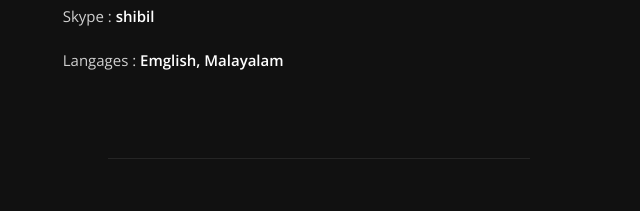
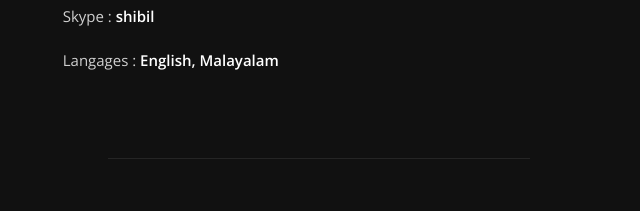
Before and after one commit to Shibil-PM/info, a plain HTML site: page about.html in a window 1280 px wide. Shown: the part 408-619 px from the top of the page, 321-961 px from the left. Drawn offline with nearby package versions, Linux system fonts and the light colour scheme.

Commit message:
Update about.html

```diff
--- a/about.html
+++ b/about.html
@@ -161,7 +161,7 @@
                             <li> <span class="title">phone :</span> <span class="value d-block d-sm-inline-block d-lg-block d-xl-inline-block">+918592064262</span> </li>
                             <li> <span class="title">Email :</span> <span class="value d-block d-sm-inline-block d-lg-block d-xl-inline-block">shibilpm3232@gmail.com</span> </li>
                             <li> <span class="title">Skype :</span> <span class="value d-block d-sm-inline-block d-lg-block d-xl-inline-block">shibil</span> </li>
-                            <li> <span class="title">langages :</span> <span class="value d-block d-sm-inline-block d-lg-block d-xl-inline-block">Emglish, Malayalam</span> </li>
+                            <li> <span class="title">langages :</span> <span class="value d-block d-sm-inline-block d-lg-block d-xl-inline-block">English, Malayalam</span> </li>
                         </ul>
                     </div>
 
```
